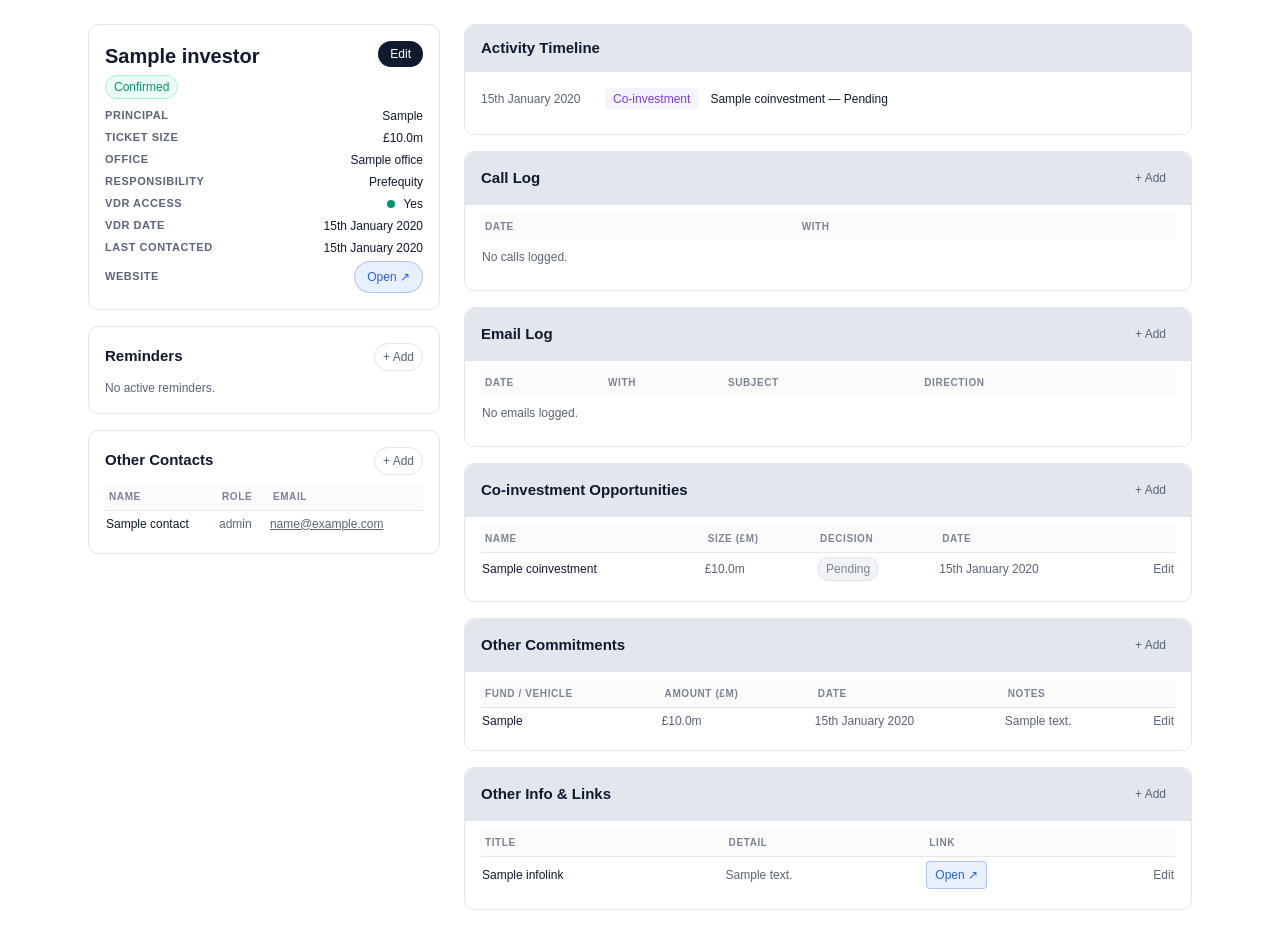
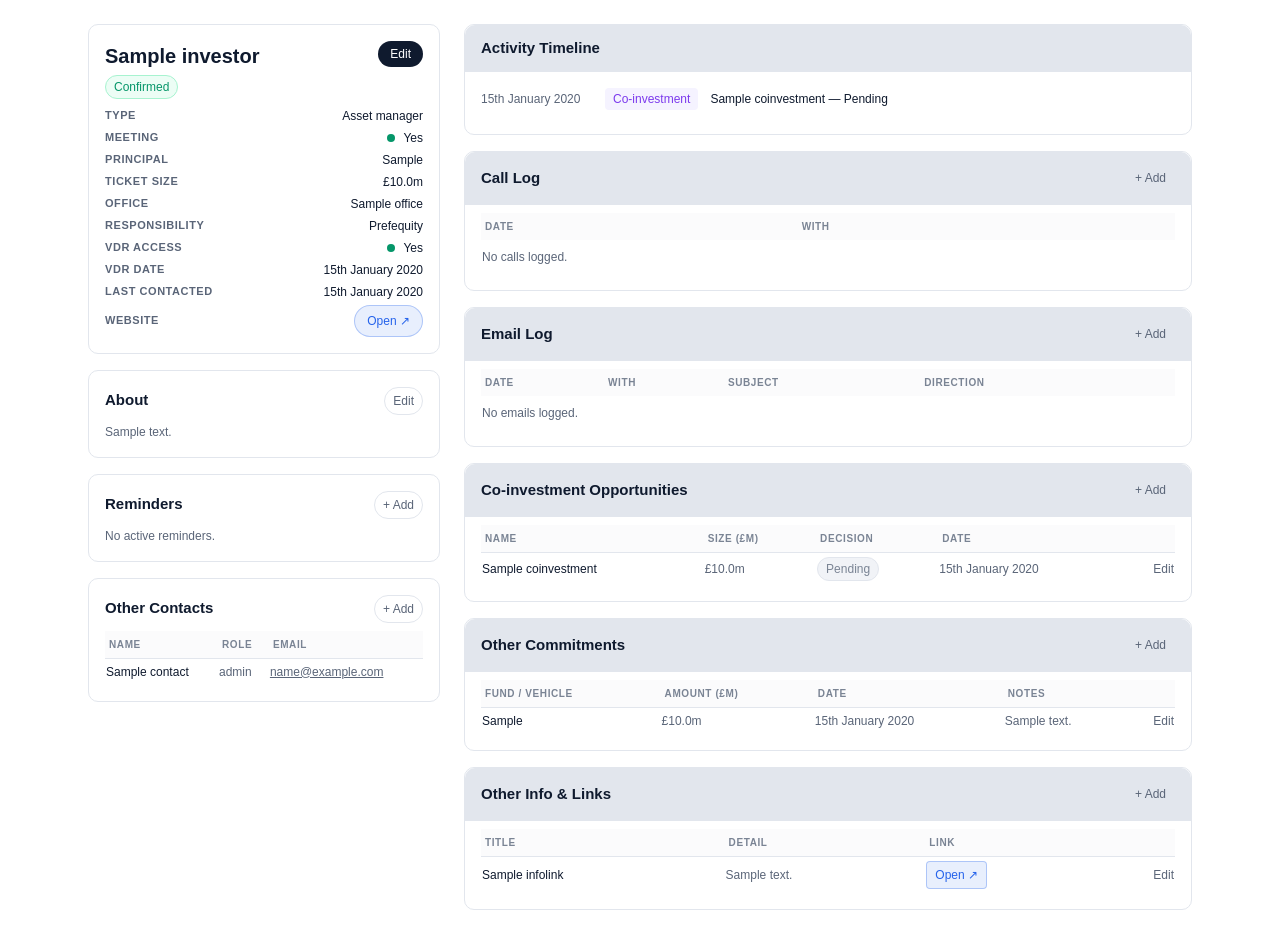
Before and after one commit to RoyKeane94/pref_investor_crm, a Django app: page /investors/1/ in a window 1280 px wide. Shown: the part 74-1008 px from the top of the page. Run offline with Django 5.2, Linux system fonts and the light colour scheme; a user stored in the database is signed in; data comes from the database, SQL or seed files in the repository; tables that the repository leaves empty hold one stand-in row (values such as "Sample post"); data that the repository does not hold is empty.

Commit message:
Updated the form for investor type

```diff
--- a/investor_crm/crm/models.py
+++ b/investor_crm/crm/models.py
@@ -31,6 +31,24 @@ class Investor(models.Model):
         ('target_fund_iii', 'Target for Fund III'),
     ]
 
+    TYPE_CHOICES = [
+        ('asset_manager', 'Asset manager'),
+        ('bank', 'Bank'),
+        ('endowment_charity', 'Endowment/charity'),
+        ('fund_manager', 'Fund manager'),
+        ('fund_of_funds', 'Fund of funds'),
+        ('gatekeeper_consultant', 'Gatekeeper/consultant'),
+        ('hnw_uhnw', 'HNW/UHNW'),
+        ('insurance_company', 'Insurance company'),
+        ('investment_company_trust', 'Investment company/trust'),
+        ('pension_fund_company', 'Pension fund/company'),
+        ('lgps', 'LGPS'),
+        ('lgps_pool', 'LGPS pool'),
+        ('single_family_office', 'Single family office'),
+        ('swf_government', 'SWF/government'),
+        ('wealth_manager_pb_mfo', 'Wealth manager/PB/MFO'),
+    ]
+
     name = models.CharField(max_length=255)
     principal_contact = models.CharField(max_length=255, blank=True)
     website = models.URLField(blank=True)
@@ -38,6 +56,12 @@ class Investor(models.Model):
         max_length=20,
         choices=STATUS_CHOICES,
         default='target_fund_iii',
+    )
+    type = models.CharField(
+        max_length=30,
+        choices=TYPE_CHOICES,
+        blank=True,
+        default='',
     )
     ticket_size = models.DecimalField(
         max_digits=10,
@@ -48,6 +72,8 @@ class Investor(models.Model):
     )
     vdr_access = models.BooleanField(default=False)
     vdr_access_date = models.DateField(null=True, blank=True)
+    meeting = models.BooleanField(default=False)
+    about = models.TextField(blank=True)
     office = models.ForeignKey(
         'Office',
         on_delete=models.SET_NULL,
--- a/investor_crm/crm/templates/crm/investor_detail.html
+++ b/investor_crm/crm/templates/crm/investor_detail.html
@@ -34,6 +34,19 @@
       </div>
 
       <dl class="space-y-1 text-grey">
+        <div class="flex justify-between">
+          <dt class="text-field-label uppercase text-grey">Type</dt>
+          <dd class="text-navy">{{ investor.get_type_display|default:"—" }}</dd>
+        </div>
+        <div class="flex justify-between items-center">
+          <dt class="text-field-label uppercase text-grey">Meeting</dt>
+          <dd class="flex items-center space-x-2">
+            <span class="inline-block w-2 h-2 rounded-full {% if investor.meeting %}bg-vdr-active{% else %}bg-vdr-inactive{% endif %}"></span>
+            <span class="text-navy">
+              {% if investor.meeting %}Yes{% else %}No{% endif %}
+            </span>
+          </dd>
+        </div>
         <div class="flex justify-between">
           <dt class="text-field-label uppercase text-grey">Principal</dt>
           <dd class="text-navy">{{ investor.principal_contact|default:"—" }}</dd>
@@ -93,6 +106,20 @@
         </div>
         {% endif %}
       </dl>
+    </div>
+
+    <div class="border border-grey-border rounded-card p-4 bg-white">
+      <div class="flex items-center justify-between mb-2">
+        <div class="text-heading text-navy">About</div>
+        <button
+          class="px-2 py-1 rounded-badge border border-grey-border text-grey text-body-sm"
+          hx-get="{% url 'crm:investor_about_edit' investor.pk %}"
+          hx-target="#modal-container"
+          hx-swap="innerHTML">
+          {% if investor.about %}Edit{% else %}Add{% endif %}
+        </button>
+      </div>
+      <div class="text-grey whitespace-pre-wrap">{% if investor.about %}{{ investor.about }}{% else %}No details added.{% endif %}</div>
     </div>
 
     <div class="border border-grey-border rounded-card p-4 bg-white" x-data="{ showAll: false }">
--- a/investor_crm/crm/urls.py
+++ b/investor_crm/crm/urls.py
@@ -9,6 +9,11 @@ urlpatterns = [
     path('investors/<int:pk>/', views.investor_detail, name='investor_detail'),
     path('investors/create/', views.investor_create, name='investor_create'),
     path('investors/<int:pk>/edit/', views.investor_edit, name='investor_edit'),
+    path(
+        'investors/<int:pk>/about/',
+        views.investor_about_edit,
+        name='investor_about_edit',
+    ),
     path('investors/<int:pk>/delete/', views.investor_delete, name='investor_delete'),
     path(
         'investors/<int:pk>/contacts/create/',
--- a/investor_crm/crm/views.py
+++ b/investor_crm/crm/views.py
@@ -18,6 +18,7 @@ from .forms import (
     ContactForm,
     EmailLogForm,
     InfoLinkForm,
+    InvestorAboutForm,
     InvestorForm,
     LoginForm,
     OtherCommitmentForm,
@@ -306,6 +307,29 @@ def investor_edit(request: HttpRequest, pk: int) -> HttpResponse:
             'form': form,
             'title': 'Edit Investor',
             'post_url': reverse('crm:investor_edit', args=[investor.pk]),
+        },
+    )
+
+
+@login_required
+def investor_about_edit(request: HttpRequest, pk: int) -> HttpResponse:
+    investor = get_object_or_404(Investor, pk=pk)
+    if request.method == 'POST':
+        form = InvestorAboutForm(request.POST, instance=investor)
+        if form.is_valid():
+            form.save()
+            response = HttpResponse('', content_type='text/html')
+            response['HX-Trigger'] = 'investorDetailChanged'
+            return response
+    else:
+        form = InvestorAboutForm(instance=investor)
+    return render(
+        request,
+        'crm/partials/investor_about_form.html',
+        {
+            'form': form,
+            'investor': investor,
+            'post_url': reverse('crm:investor_about_edit', args=[investor.pk]),
         },
     )
 
```
Also changed, not shown: investor_crm/crm/forms.py (+8 -0 lines), investor_crm/crm/templates/crm/partials/investor_about_form.html (added, +47 -0 lines), investor_crm/crm/migrations/0006_add_investor_type.py (added), investor_crm/crm/migrations/0007_add_investor_meeting.py (added), investor_crm/crm/migrations/0008_add_investor_about.py (added).
